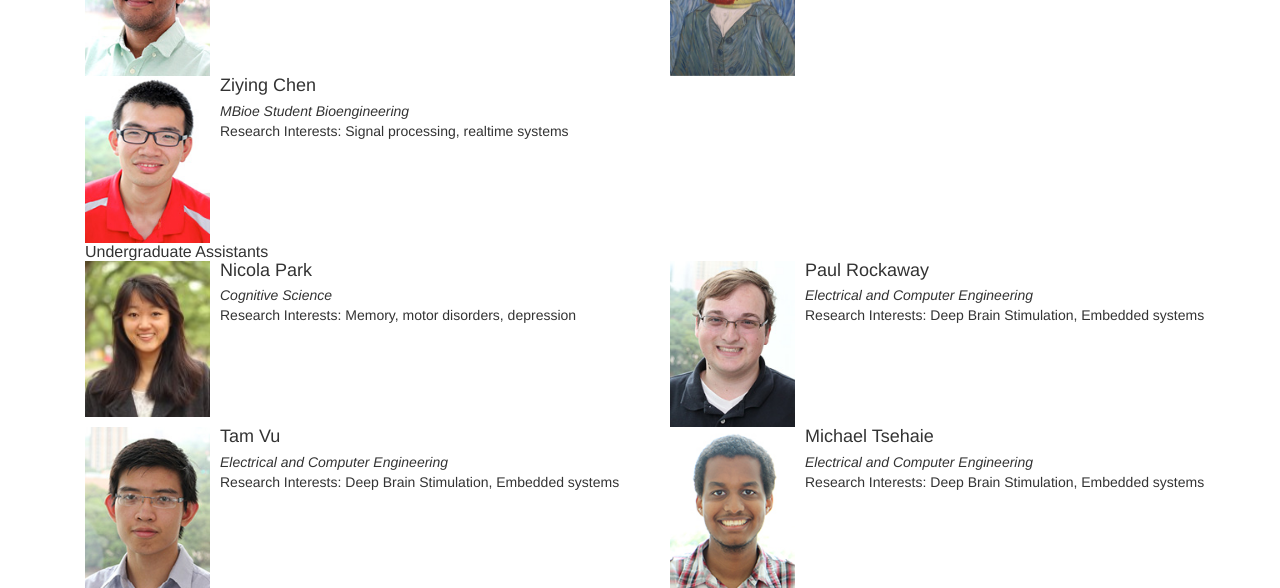
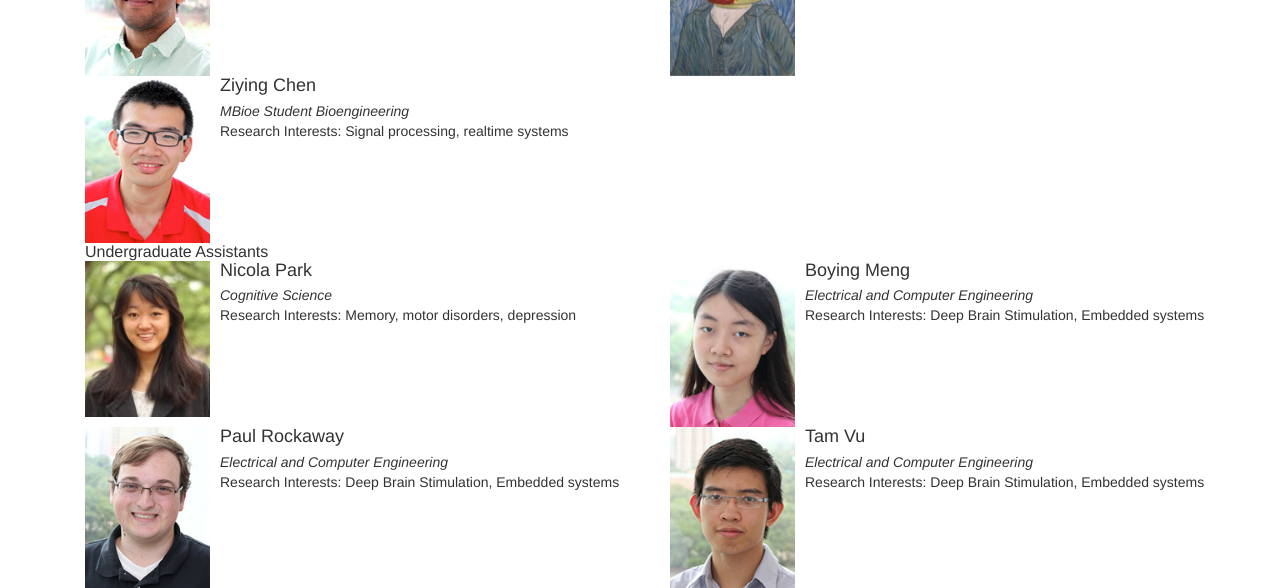
Before and after one commit to kemerelab/kemerelab.github.io, a Jekyll site: the page built from people/index.md, in a window 1280 px wide and 900 px high, scrolled down 609 px, cut to the strip 0-588 px from the top of the window. Built offline with Jekyll 4.4.1, drawn with Linux system fonts in a browser that asks for light colours; nearby versions of some CDN libraries; library files that are not in the unit come from our copies.

Commit message:
Added Boying Meng

```diff
--- a/people/index.html
+++ b/people/index.md
@@ -40,6 +40,11 @@ people:
     title: Cognitive Science
     interests: Memory, motor disorders, depression
 
+  - name: Boying Meng
+    group: Undergraduate Students
+    title: Electrical and Computer Engineering
+    interests: Deep Brain Stimulation, Embedded systems
+
   - name: Paul Rockaway
     group: Undergraduate Students
     title: Electrical and Computer Engineering
```
